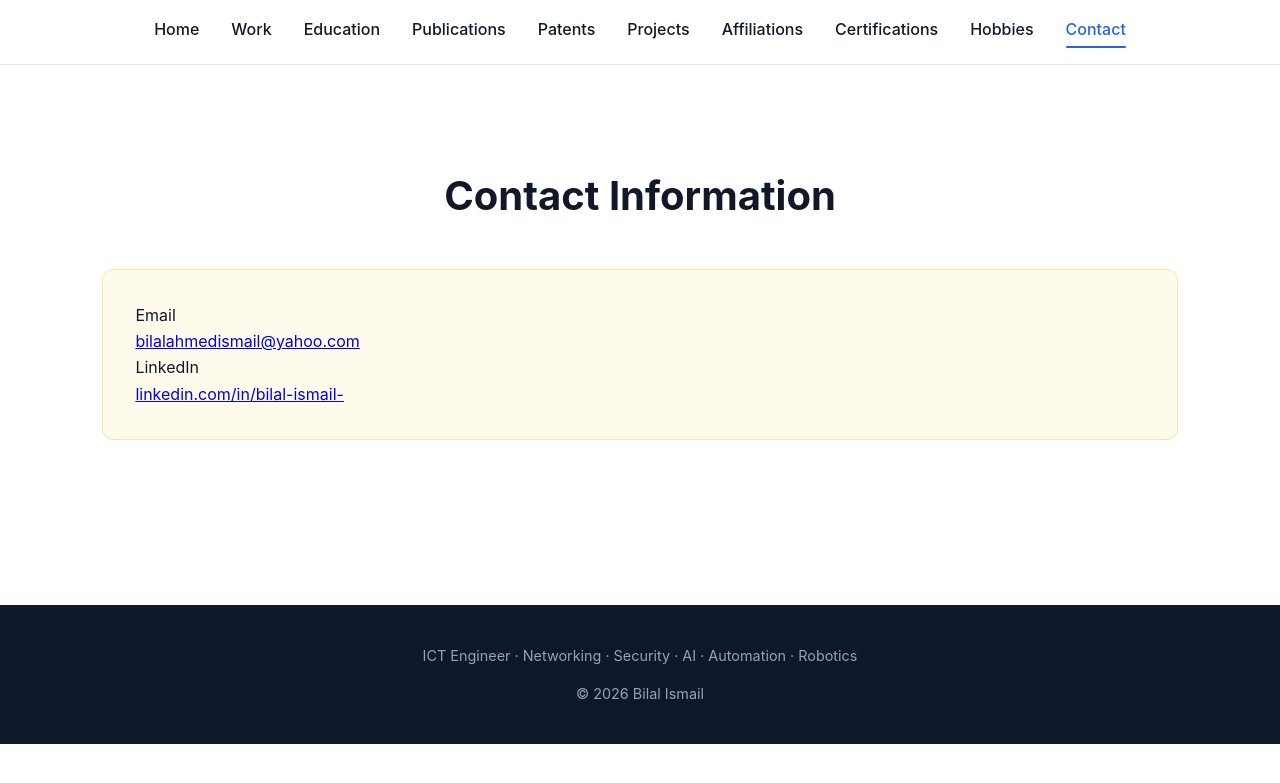
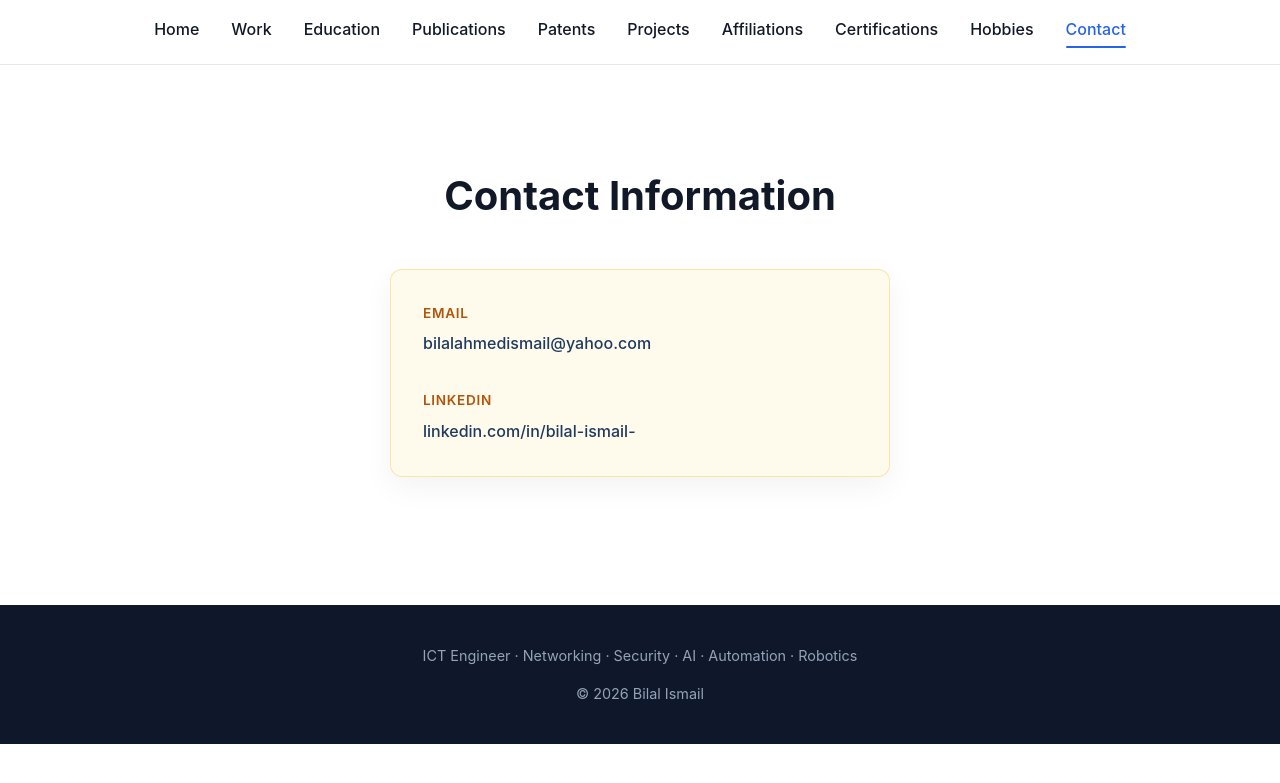
Before and after one commit to bilal-ismail/bilal-ismail.github.io, a Jekyll site: the page built from contact.md, in a window 1280 px wide. Shown: the top 783 px of the page. Built offline with Jekyll 4.4.1, drawn with Linux system fonts in a browser that asks for light colours.

Commit message:
Update main.css

```diff
--- a/assets/css/main.css
+++ b/assets/css/main.css
@@ -323,3 +323,56 @@ body.inner ol {
   padding: 1.5rem;
   font-size: 0.9rem;
 }
+
+/* =========================================================
+   CONTACT PAGE ENHANCEMENT
+========================================================= */
+
+.contact-wrapper {
+  display: flex;
+  flex-direction: column;
+  align-items: center;
+  padding-top: 2rem;
+}
+
+.contact-card {
+  width: 100%;
+  max-width: 500px;
+  padding: 2.5rem;
+  border-radius: 16px;
+  background: rgba(255, 244, 200, 0.35);
+  border: 1px solid rgba(234, 179, 8, 0.3);
+  box-shadow: 0 10px 30px rgba(0,0,0,0.05);
+  transition: 0.3s ease;
+}
+
+.contact-card:hover {
+  transform: translateY(-4px);
+}
+
+.contact-item {
+  margin-bottom: 2rem;
+}
+
+.contact-item:last-child {
+  margin-bottom: 0;
+}
+
+.contact-label {
+  font-weight: 600;
+  margin-bottom: 0.4rem;
+  color: #b45309;
+  letter-spacing: 0.05em;
+  text-transform: uppercase;
+  font-size: 0.85rem;
+}
+
+.contact-value a {
+  text-decoration: none;
+  color: #1e3a5f;
+  font-weight: 500;
+}
+
+.contact-value a:hover {
+  color: #2563eb;
+}
```
